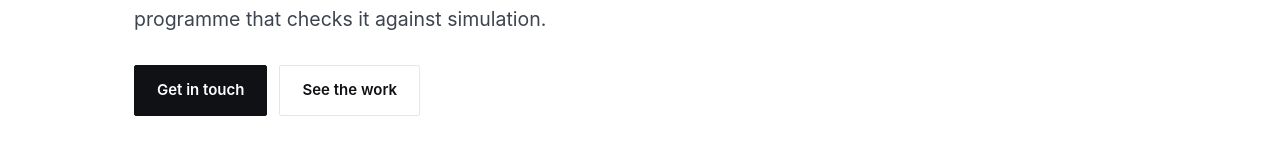
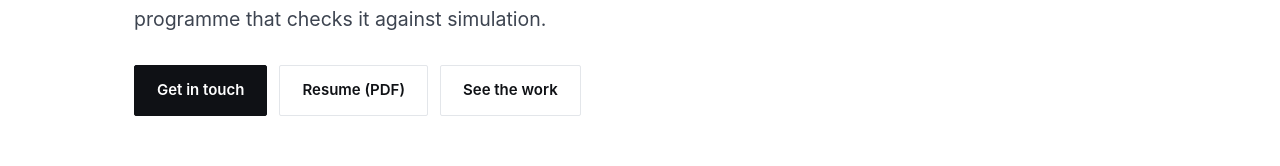
Before and after one commit to kevtopete/portfolio, a plain HTML site: page index.html in a window 1280 px wide. Shown: the part 512-678 px from the top of the page. Drawn offline with Linux system fonts and the light colour scheme.

Commit message:
Add downloadable resume PDF button

```diff
--- a/index.html
+++ b/index.html
@@ -127,6 +127,7 @@
         <p class="lede">Mechanical engineering senior at Oregon State University, graduating March 2027. I lead aerodynamic design for Global Formula Racing — rear wing, front wing and floor — and run the test programme that checks it against simulation.</p>
         <div class="actions">
           <a class="btn" href="mailto:kevin.topete36@gmail.com">Get in touch</a>
+          <a class="btn ghost" href="assets/resume.pdf" target="_blank" rel="noopener">Resume (PDF)</a>
           <a class="btn ghost" href="#work">See the work</a>
         </div>
       </div>
```
Also changed, not shown: 1 other file.
